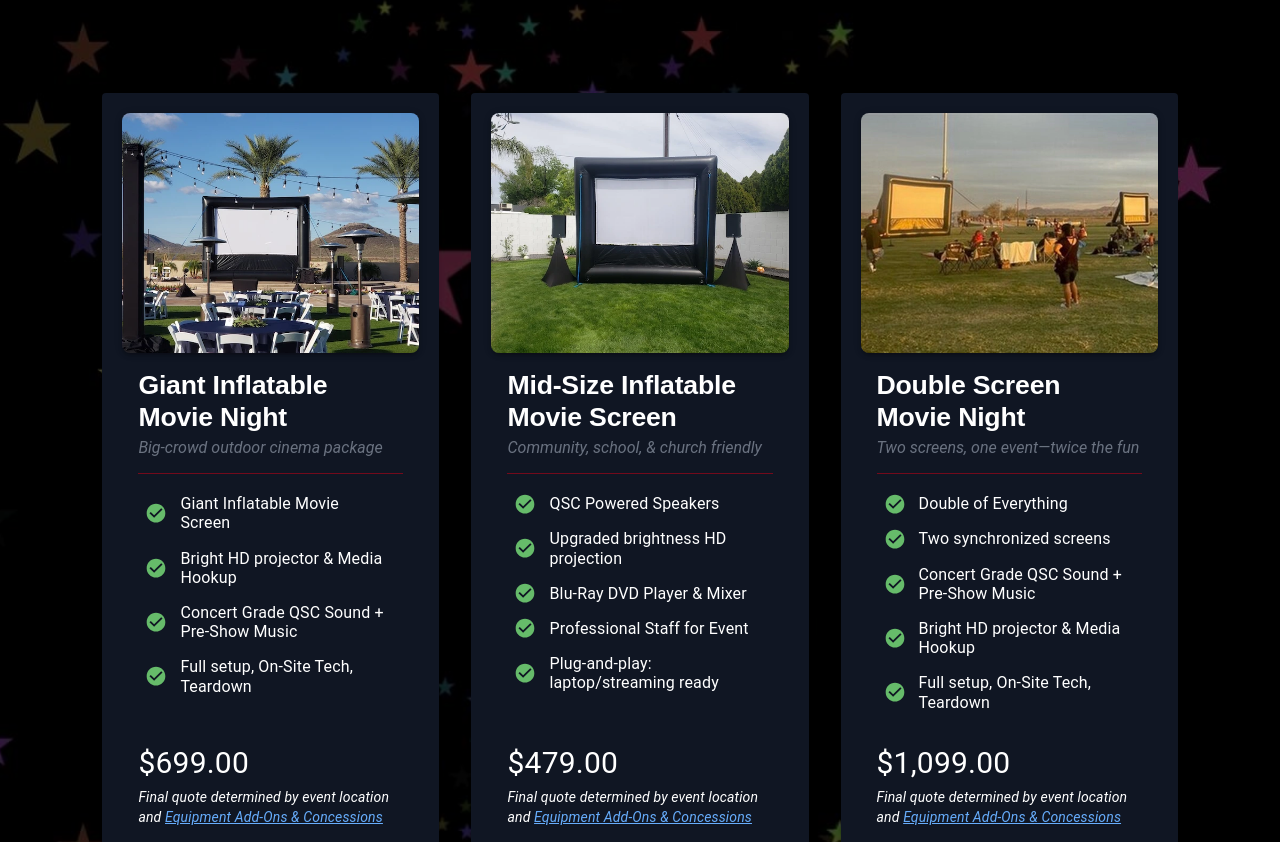
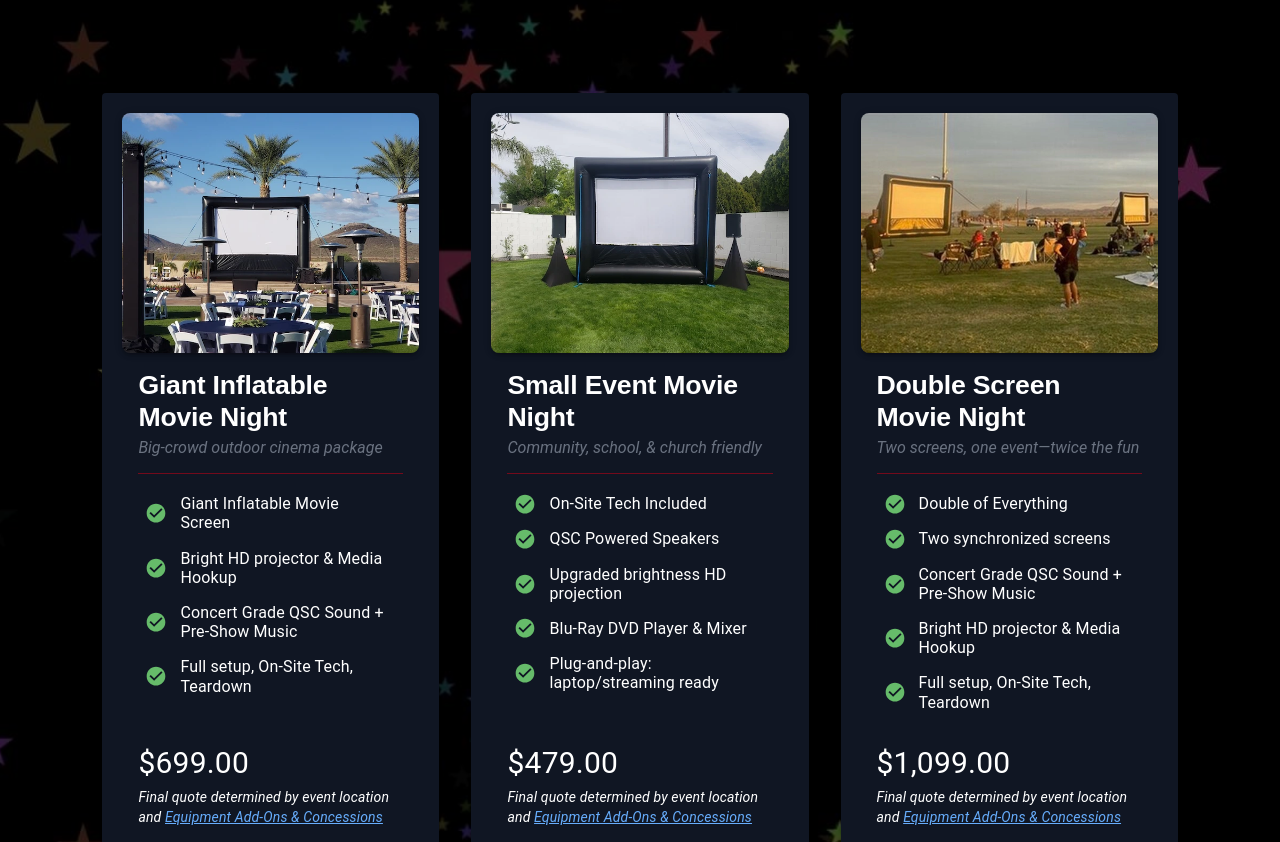
Before and after one commit to ratta2ii/outdoor_movie_pros, a React (Create React App) app: page /movie-nights-options in a window 1280 px wide. Shown: the part 449-1291 px from the top of the page. Built offline with nearby package versions, Linux system fonts and the light colour scheme.

Commit message:
Change mid-size event to small, update last mod in sitemap, resubmit - FINAL - 30 day honeymoon over

```diff
--- a/src/Views/Products/MovieNightsOptions/MovieNightsOptions.jsx
+++ b/src/Views/Products/MovieNightsOptions/MovieNightsOptions.jsx
@@ -7,7 +7,7 @@ import { Button, CardActionArea, CardActions, Box, List, ListItem, ListItemIcon,
 import CheckCircleIcon from '@material-ui/icons/CheckCircle';
 import GiantScreenImage from './../../../Assets/Images/giant-screen.webp';
 import PoolImage from './../../../Assets/Images/pool.webp';
-import MidSizeScreenImage from './../../../Assets/Images/GalleryImages/gallery2.webp';
+import SmallScreenImage from './../../../Assets/Images/GalleryImages/gallery2.webp';
 import DoubleScreenImage from './../../../Assets/Images/double-movie-screen.webp';
 import SoundSystemImage from './../../../Assets/Images/sound.webp';
 import CallToAction from "./../../../Components/CallToAction/CallToAction";
@@ -38,18 +38,18 @@ function MovieNightsOptions() {
             ],
         },
         {
-            key: 'mid-size-screen',
-            to: '/movie-nights-options#mid-size-screen',
-            image: MidSizeScreenImage,
-            imageAlt: 'Mid-size inflatable movie screen rentals in Phoenix AZ',
-            title: 'Mid-Size Inflatable Movie Screen',
+            key: 'small-event',
+            to: '/movie-nights-options#small-event',
+            image: SmallScreenImage,
+            imageAlt: 'Small size inflatable movie screen rentals in Phoenix AZ',
+            title: 'Small Event Movie Night',
             price: '$479.00',
             subtitle: 'Community, school, & church friendly',
             bullets: [
+                'On-Site Tech Included',
                 'QSC Powered Speakers',
                 'Upgraded brightness HD projection',
                 'Blu-Ray DVD Player & Mixer',
-                'Professional Staff for Event',
                 'Plug-and-play: laptop/streaming ready',
             ],
         },
@@ -72,7 +72,7 @@ function MovieNightsOptions() {
         {
             key: 'backyard',
             to: '/movie-nights-options#backyard',
-            image: MidSizeScreenImage,
+            image: SmallScreenImage,
             imageAlt: 'Inflatable Movie Screen for Rent AZ',
             title: 'Backyard Movie Screen Rentals',
             price: '$349.00',
```
Also changed, not shown: 1 other file (tests, documents, lock files or other folders).
